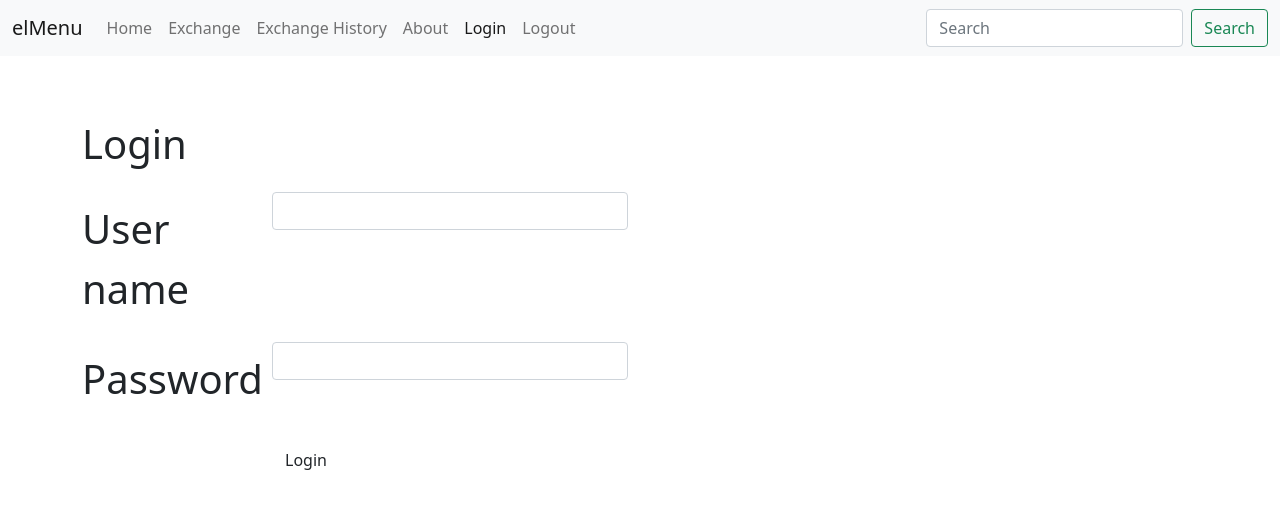
After one commit to sineczek/Python_Flask, a Flask app: page /login in a window 1280 px wide. The commit adds this page. Shown: the top 509 px of the page. Run offline with Flask 2, Linux system fonts and the light colour scheme.

Commit message:
Dzien 181 debugging and fixing

```diff
--- a/NicerApp/app.py
+++ b/NicerApp/app.py
@@ -1,7 +1,12 @@
-from flask import Flask, render_template, url_for, request, flash, g, redirect
+from flask import Flask, render_template, url_for, request, flash, g, redirect, session
 from datetime import datetime, date
 import sqlite3
+import random  # do hasła
+import string  # do operacji na napisach
+import hashlib  # do hashy haseł
+import binascii  # binarki na ascii
 
+# osr with password ujI
 # konfiguracja sqlite3
 app_info = {'db_file': '/Users/sinq/nauka/Python_Flask/NicerApp/data/cantor.db'}
 
@@ -17,10 +22,9 @@ def get_db():
         g.sqlite_db = conn
     return g.sqlite_db
 
-
 @app.teardown_appcontext
 def close_db(error):
-    if hasattr(g, 'sqlite3_db'):
+    if hasattr(g, 'sqlite_db'):
         g.sqlite_db.close()
 
 
@@ -56,6 +60,50 @@ class CantorOffer:
         return Currency('unknown', 'unknown', 'pirate-flag.png')
 
 
+class UserPass:
+    def __init__(self, user='', password=''):
+        self.user = user
+        self.password = password
+
+    def hash_password(self):
+        """Hash a password for storing."""
+        # the value generated using os.urandom(60)
+        os_urandom_static = b"ID_\x12p:\x8d\xe7&\xcb\xf0=H1\xc1\x16\xac\xe5BX\xd7\xd6j\xe3i\x11\xbe\xaa\x05\xccc\xc2\xe8K\xcf\xf1\xac\x9bFy(\xfbn.`\xe9\xcd\xdd'\xdf`~vm\xae\xf2\x93WD\x04"
+        salt = hashlib.sha256(os_urandom_static).hexdigest().encode('ascii')
+        pwdhash = hashlib.pbkdf2_hmac('sha512', self.password.encode('utf-8'), salt, 100000)
+        pwdhash = binascii.hexlify(pwdhash)
+        return (salt + pwdhash).decode('ascii')
+
+    def verify_password(self, stored_password, provided_password):
+        """Verify a stored password against one provided by user"""
+        salt = stored_password[:64]
+        stored_password = stored_password[64:]
+        pwdhash = hashlib.pbkdf2_hmac('sha512', provided_password.encode('utf-8'), salt.encode('ascii'), 100000)
+        pwdhash = binascii.hexlify(pwdhash).decode('ascii')
+        return pwdhash == stored_password
+
+    def get_random_user_pasword(self):
+        random_user = ''.join(random.choice(string.ascii_lowercase) for i in range(3))
+        self.user = random_user
+
+        password_characters = string.ascii_letters  # + string.digits + string.punctuation
+        random_password = ''.join(random.choice(password_characters) for i in range(3))
+        self.password = random_password
+
+    def login_user(self):
+        db = get_db()
+        sql_statement = 'select id, name, email, password, is_active, is_admin from users where name=?'
+        cur = db.execute(sql_statement, [self.user])
+        user_record = cur.fetchone()
+
+        if user_record != None and self.verify_password(user_record['password'], self.password):
+            return user_record
+        else:
+            self.user = None
+            self.password = None
+            return None
+
+
 class PriorityType:
     def __init__(self, code, description, selected):
         self.code = code
@@ -83,6 +131,57 @@ class NotificationPriorities:
 @app.route('/')
 def index():
     return render_template('index.html', active_menu='home')
+
+@app.route('/login', methods=['GET','POST'])
+def login():
+
+    if request.method == 'GET':
+        return render_template('login.html', active_menu='login')
+    else:
+        user_name = '' if 'user_name' not in request.form else request.form['user_name']
+        user_pass = '' if 'user_pass' not in request.form else request.form['user_pass']
+
+        login = UserPass(user_name, user_pass)
+        login_record = login.login_user()
+
+        if login_record != None:
+            session['user'] = user_name
+            flash('Logon succesfull, welcome {}'.format(user_name))
+            return redirect(url_for('index'))
+        else:
+            flash('Logon failed, try again')
+            return render_template('login.html')
+
+@app.route('/logout')
+def logout():
+
+    if 'user' in session:
+        session.pop('user', None)
+        flash('You are logged out')
+    return redirect(url_for('login'))
+
+@app.route('/init_app')
+def init_app():
+
+    # check if there are users defined (at least one active admin required)
+    db = get_db()
+    sql_statement = 'select count(*) as cnt from users where is_active and is_admin;'
+    cur = db.execute(sql_statement)
+    active_admins = cur.fetchone()
+
+    if active_admins!=None and active_admins['cnt']>0:
+        flash('Application is already set-up. Nothing to do')
+        return redirect(url_for('index'))
+
+    # if not - create/update admin account with a new password and admin privileges, display random username
+    user_pass = UserPass()
+    user_pass.get_random_user_pasword()
+    sql_statement = '''insert into users(name, email, password, is_active, is_admin)
+                       values(?,?,?,True, True);'''
+    db.execute(sql_statement, [user_pass.user, 'noone@nowhere.no', user_pass.hash_password()])
+    db.commit()
+    flash('User {} with password {} has been created'.format(user_pass.user, user_pass.password))
+    return redirect(url_for('index'))
 
 
 @app.route('/exchange', methods=['POST', 'GET'])
--- /dev/null
+++ b/NicerApp/os_random.py
@@ -0,0 +1,3 @@
+import os
+
+print(os.urandom(60))
--- /dev/null
+++ b/NicerApp/templates/login.html
@@ -0,0 +1,32 @@
+{% extends 'base.html' %}
+{% block title %}Logon{% endblock %}
+
+{% block content %}
+<div class="container">
+    <form method="POST" action="{{url_for('login')}}">
+        <div class="row mt-3">
+            <div class="col-6 h1">Login</div>
+        </div>
+
+        <div class="row mt-3">
+            <div class="col-2 col-form-label"><label for="user_name">User name</label></div>
+            <div class="col-4">
+                <input type="text" id="user_name" name="user_name" class="form-control">
+            </div>
+        </div>
+
+        <div class="row mt-3">
+            <div class="col-2 col-form-label"><label for="user_pas">Password</label></div>
+            <div class="col-4">
+                <input type="password" id="user_pass" name="user_pass" class="form-control">
+            </div>
+        </div>
+
+        <div class="row mt-3">
+            <div class="col-2"></div>
+            <div class="col-4"><input type="submit" value="Login" class="btn btn-primaty"></div>
+        </div>
+    </form>
+</div>
+
+{% endblock %}
--- a/NicerApp/templates/menu.html
+++ b/NicerApp/templates/menu.html
@@ -19,7 +19,14 @@
                 </li>
                 <li class="nav-item">
                     <a class="nav-link {{ 'active' if active_menu=='about' }}" href="#">About</a>
-                </li>            </ul>
+                </li>
+                <li class="nav-item">
+                    <a class="nav-link {{ 'active' if active_menu=='login' }}" href="{{ url_for('login') }}" tabindex="-1">Login</a>
+                </li>
+                <li class="nav-item">
+                    <a class="nav-link {{ 'active' if active_menu=='logout' }}" href="{{ url_for('logout') }}" tabindex="-1">Logout {{ session['user'] if 'user' in session }}</a>
+                </li>
+            </ul>
             <form class="d-flex">
                 <input class="form-control me-2" type="search" placeholder="Search" aria-label="Search">
                 <button class="btn btn-outline-success" type="submit">Search</button>
```
Also changed, not shown: NicerApp/data/cantor.db (added).
